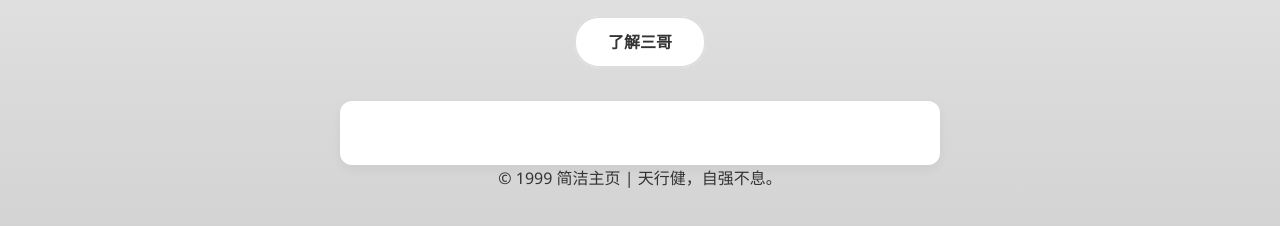
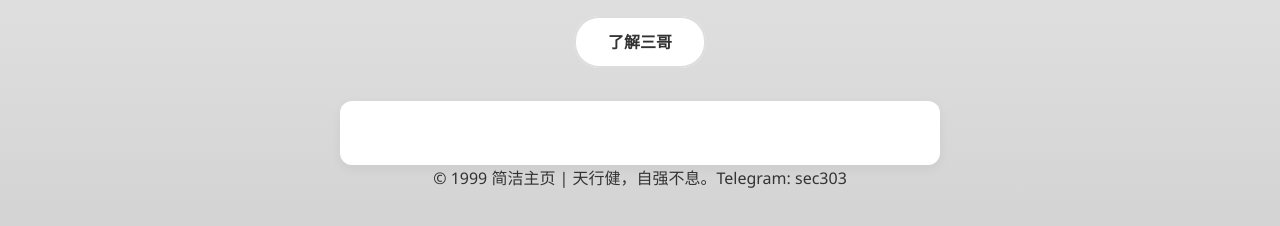
Before and after one commit to rookiesec/web, a plain HTML site: page index.html in a window 1280 px wide. Shown: the part 426-652 px from the top of the page. Drawn offline with Linux system fonts and the light colour scheme.

Commit message:
Update index.html

```diff
--- a/index.html
+++ b/index.html
@@ -105,7 +105,7 @@
             <!-- ...原有内容... -->
         </section>
 <footer>
-            © 1999 简洁主页 | 天行健，自强不息。
+            © 1999 简洁主页 | 天行健，自强不息。Telegram: sec303
         </footer>
     </div>
 </body>
```
